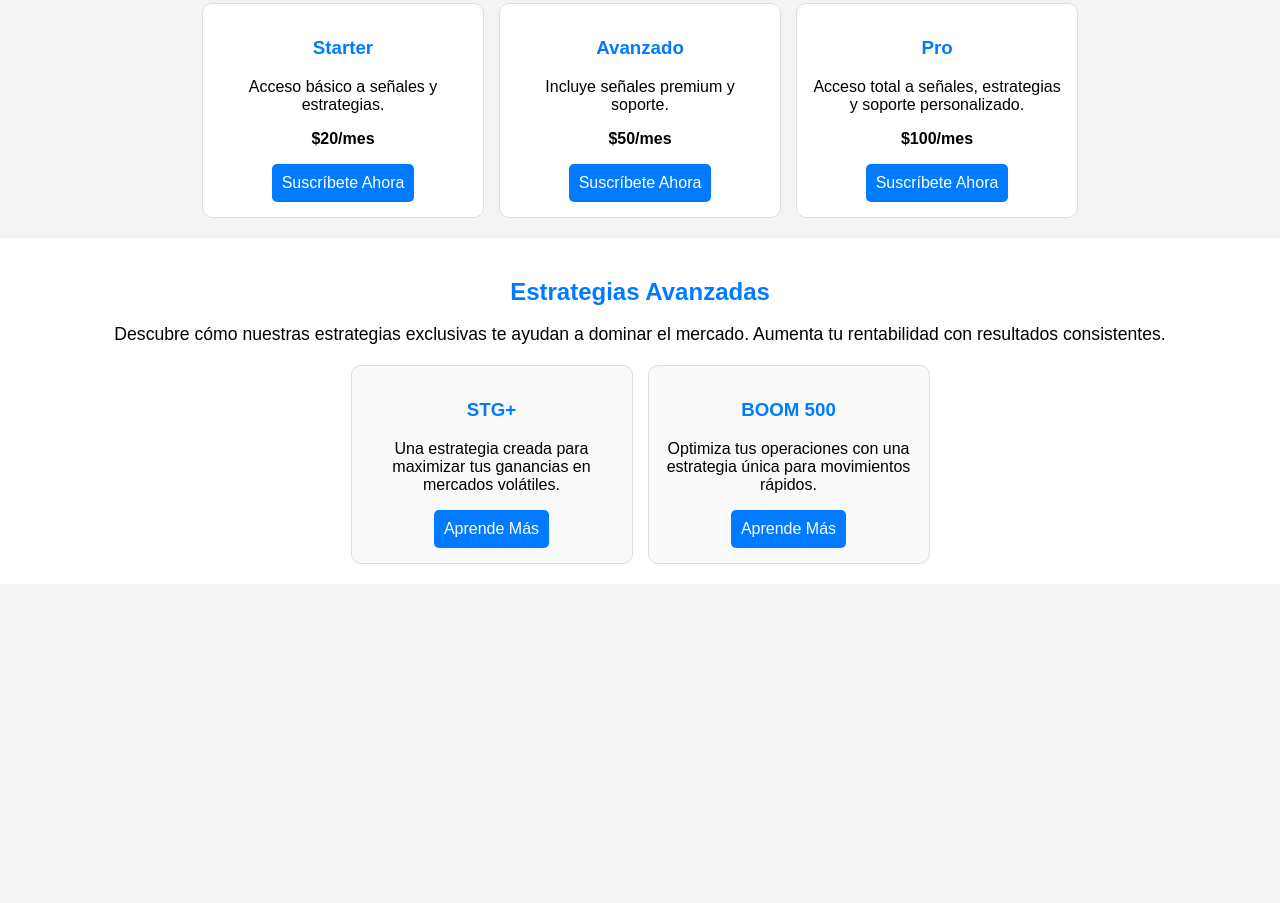
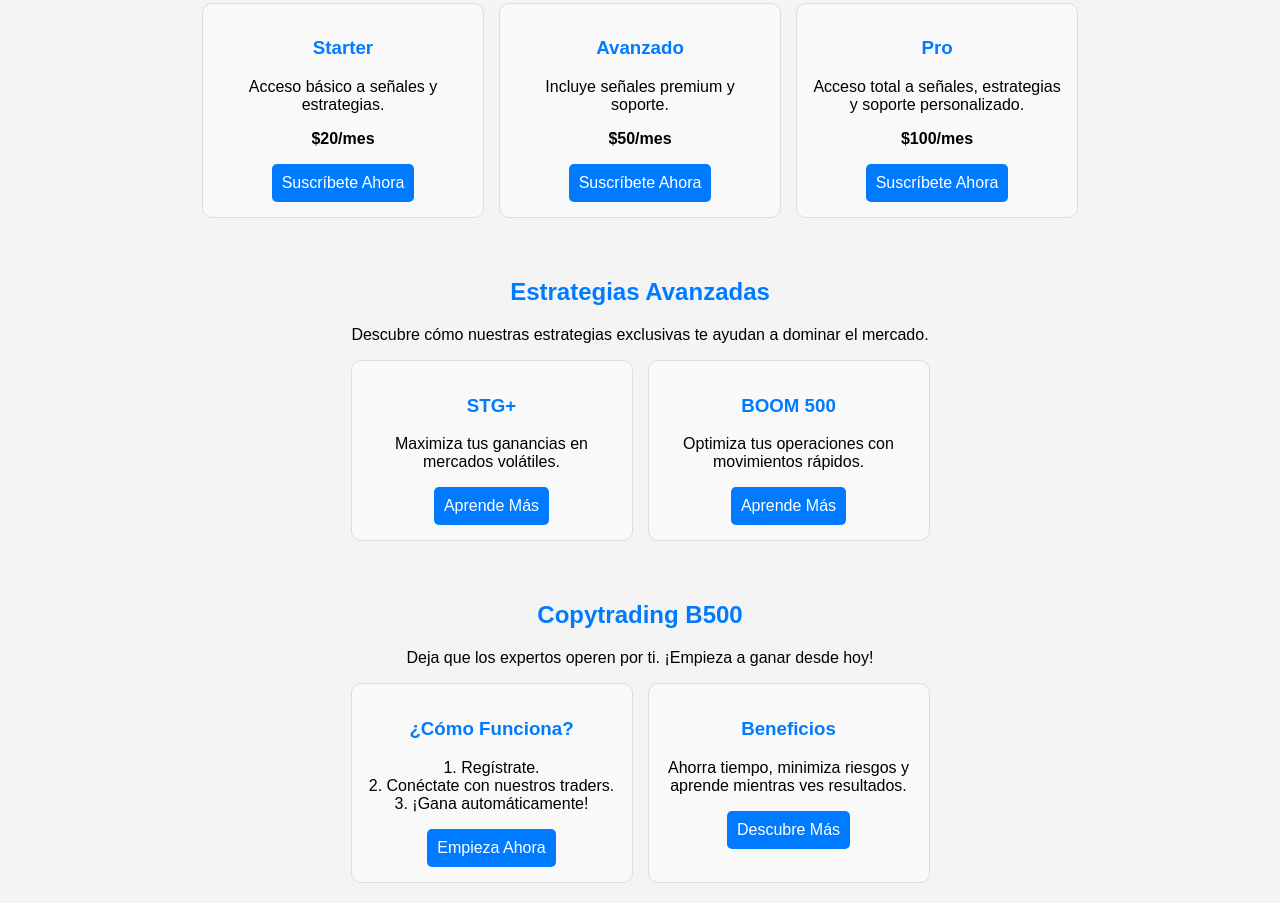
Before and after one commit to alexgarth87/tradingparatodos, a plain HTML site: page index.html in a window 1280 px wide. Shown: the part 311-1214 px from the top of the page. Before the commit the page ends 895 px from the top, so only its background shows below. Drawn offline with Linux system fonts and the light colour scheme.

Commit message:
Update index.html

```diff
--- a/index.html
+++ b/index.html
@@ -37,20 +37,20 @@
             text-align: center;
             padding: 20px;
         }
-        .membership {
+        .membership, .strategy, .copytrading {
             display: flex;
             justify-content: center;
             gap: 15px;
             flex-wrap: wrap;
         }
-        .plan {
+        .plan, .strategy div, .copytrading div {
             border: 1px solid #ddd;
             padding: 15px;
             width: 250px;
             border-radius: 10px;
-            background-color: white;
+            background-color: #f9f9f9;
         }
-        .plan a {
+        .plan a, .strategy a, .copytrading a {
             background-color: #007bff;
             color: white;
             padding: 10px;
@@ -58,31 +58,7 @@
             border-radius: 5px;
             display: inline-block;
         }
-        .plan a:hover {
-            background-color: #0056b3;
-        }
-        .strategy {
-            display: flex;
-            justify-content: center;
-            gap: 15px;
-            flex-wrap: wrap;
-        }
-        .strategy div {
-            border: 1px solid #ddd;
-            padding: 15px;
-            width: 250px;
-            border-radius: 10px;
-            background-color: #f9f9f9;
-        }
-        .strategy a {
-            background-color: #007bff;
-            color: white;
-            padding: 10px;
-            text-decoration: none;
-            border-radius: 5px;
-            display: inline-block;
-        }
-        .strategy a:hover {
+        .plan a:hover, .strategy a:hover, .copytrading a:hover {
             background-color: #0056b3;
         }
     </style>
@@ -126,23 +102,39 @@
     </section>
 
     <!-- Sección de Estrategias Avanzadas -->
-    <section style="background-color: #ffffff; text-align: center; padding: 20px;">
-        <h2 style="color: #007bff; margin-bottom: 15px;">Estrategias Avanzadas</h2>
-        <p style="margin-bottom: 20px; font-size: 1.1em;">
-            Descubre cómo nuestras estrategias exclusivas te ayudan a dominar el mercado. Aumenta tu rentabilidad con resultados consistentes.
-        </p>
+    <section>
+        <h2>Estrategias Avanzadas</h2>
+        <p>Descubre cómo nuestras estrategias exclusivas te ayudan a dominar el mercado.</p>
         <div class="strategy">
             <!-- STG+ -->
             <div>
-                <h3 style="color: #007bff;">STG+</h3>
-                <p>Una estrategia creada para maximizar tus ganancias en mercados volátiles.</p>
+                <h3>STG+</h3>
+                <p>Maximiza tus ganancias en mercados volátiles.</p>
                 <a href="#">Aprende Más</a>
             </div>
             <!-- BOOM 500 -->
             <div>
-                <h3 style="color: #007bff;">BOOM 500</h3>
-                <p>Optimiza tus operaciones con una estrategia única para movimientos rápidos.</p>
+                <h3>BOOM 500</h3>
+                <p>Optimiza tus operaciones con movimientos rápidos.</p>
                 <a href="#">Aprende Más</a>
+            </div>
+        </div>
+    </section>
+
+    <!-- Sección de Copytrading B500 -->
+    <section style="background-color: #f4f4f4; text-align: center; padding: 20px;">
+        <h2 style="color: #007bff;">Copytrading B500</h2>
+        <p>Deja que los expertos operen por ti. ¡Empieza a ganar desde hoy!</p>
+        <div class="copytrading">
+            <div>
+                <h3>¿Cómo Funciona?</h3>
+                <p>1. Regístrate.<br>2. Conéctate con nuestros traders.<br>3. ¡Gana automáticamente!</p>
+                <a href="#">Empieza Ahora</a>
+            </div>
+            <div>
+                <h3>Beneficios</h3>
+                <p>Ahorra tiempo, minimiza riesgos y aprende mientras ves resultados.</p>
+                <a href="#">Descubre Más</a>
             </div>
         </div>
     </section>
```
